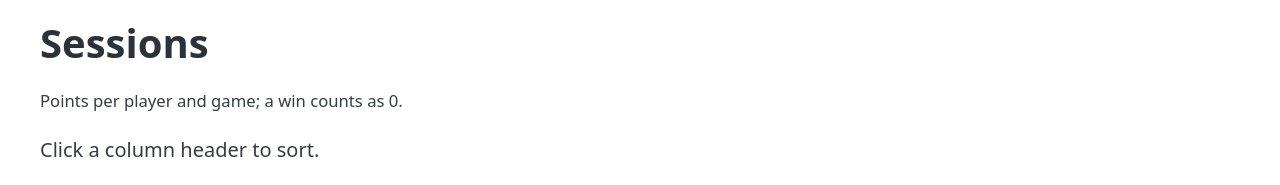
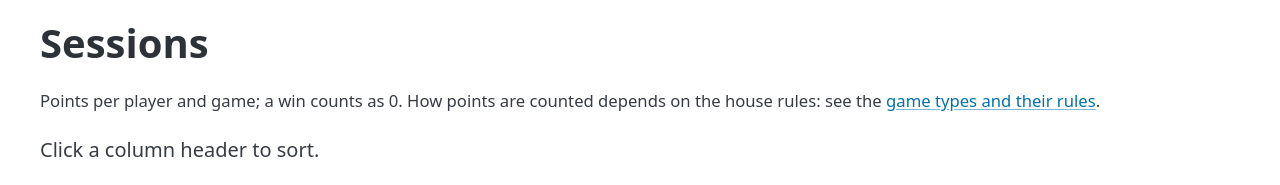
Before and after one commit to arunpersaud/uno-db, a Flask app: template unodb/templates/sessions.html in a window 1280 px wide. Shown: the part 140-325 px from the top of the page. Run offline with Flask 3, Linux system fonts and the light colour scheme; the template is opened without the code that fills it, so the values that code supplies are empty; parts of the project's set-up code (start-up, migrations or seed data) failed here and were passed over.

Commit message:
Link the game types and rules from the points notes (home, sessions)

```diff
--- a/unodb/templates/_records.html
+++ b/unodb/templates/_records.html
@@ -16,4 +16,6 @@
   {% endif %}
   {% endfor %}
 </div>
-<p><small>Points per player and game; a win counts as 0.</small></p>
+<p><small>Points per player and game; a win counts as 0.
+  How points are counted depends on the house rules: see the
+  <a href="{{ url_for('stats.variants') }}">game types and their rules</a>.</small></p>
--- a/unodb/templates/index.html
+++ b/unodb/templates/index.html
@@ -25,7 +25,9 @@
   {% endif %}
   {% endwith %}
 </p>
-<p><small>Scores are points per player and game; a win counts as 0.</small></p>
+<p><small>Scores are points per player and game; a win counts as 0.
+  How points are counted depends on the house rules: see the
+  <a href="{{ url_for('stats.variants') }}">game types and their rules</a>.</small></p>
 
 <div class="grid">
 <section>
```
